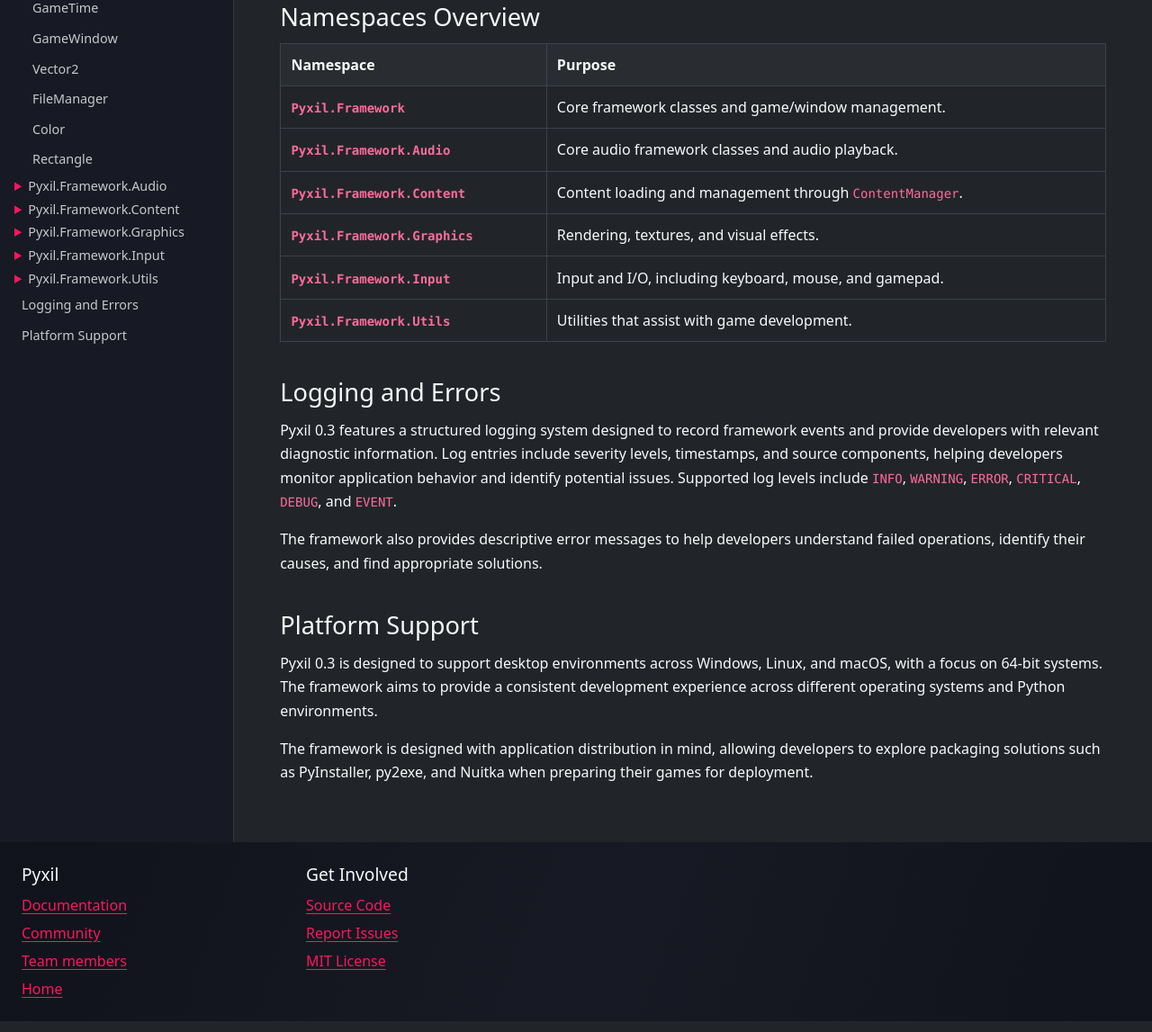
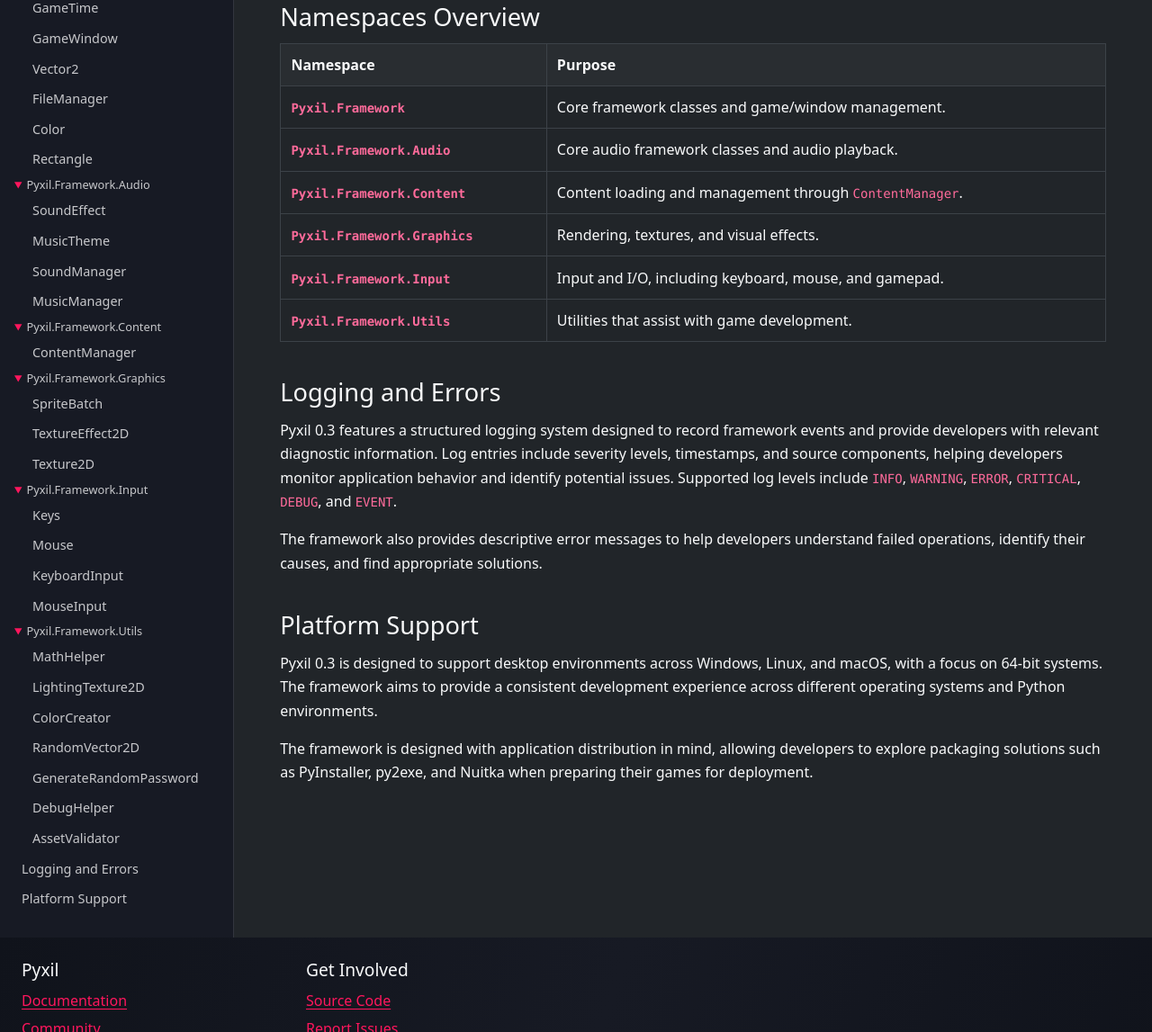
Before and after one commit to 1x1-Studio/Pyxil, a plain HTML site: page docs/docs.html in a window 1280 px wide. Shown: the part 253-1400 px from the top of the page at 90% size. Drawn offline with nearby package versions, Linux system fonts and the light colour scheme.

Commit message:
Update documentation sidebar elements for improved accessibility and styling

```diff
--- a/docs/docs.html
+++ b/docs/docs.html
@@ -48,56 +48,56 @@
                         </details>
                     </li>
                     <li>
-                        <details onsuspend="">
+                        <details class="learn-sidebar__namespace" open>
                             <summary>Pyxil.Framework.Audio</summary>
                             <ul>
-                                <li>SoundEffect</li>
-                                <li>MusicTheme</li>
-                                <li>SoundManager</li>
-                                <li>MusicManager</li>
+                                <li><a href="#">SoundEffect</a></li>
+                                <li><a href="#">MusicTheme</a></li>
+                                <li><a href="#">SoundManager</a></li>
+                                <li><a href="#">MusicManager</a></li>
                             </ul>
                         </details>
                     </li>
                     <li>
-                        <details onsuspend="">
+                        <details class="learn-sidebar__namespace" open>
                             <summary>Pyxil.Framework.Content</summary>
                             <ul>
-                                <li>ContentManager</li>
+                                <li><a href="#">ContentManager</a></li>
                             </ul>
                         </details>
                     </li>
                     <li>
-                        <details onsuspend="">
+                        <details class="learn-sidebar__namespace" open>
                             <summary>Pyxil.Framework.Graphics</summary>
                             <ul>
-                                <li>SpriteBatch</li>
-                                <li>TextureEffect2D</li>
-                                <li>Texture2D</li>
+                                <li><a href="#">SpriteBatch</a></li>
+                                <li><a href="#">TextureEffect2D</a></li>
+                                <li><a href="#">Texture2D</a></li>
                             </ul>
                         </details>
                     </li>
                     <li>
-                        <details onsuspend="">
+                        <details class="learn-sidebar__namespace" open>
                             <summary>Pyxil.Framework.Input</summary>
                             <ul>
-                                <li>Keys</li>
-                                <li>Mouse</li>
-                                <li>KeyboardInput</li>
-                                <li>MouseInput</li>
+                                <li><a href="#">Keys</a></li>
+                                <li><a href="#">Mouse</a></li>
+                                <li><a href="#">KeyboardInput</a></li>
+                                <li><a href="#">MouseInput</a></li>
                             </ul>
                         </details>
                     </li>
                     <li>
-                        <details onsuspend="">
+                        <details class="learn-sidebar__namespace" open>
                             <summary>Pyxil.Framework.Utils</summary>
                             <ul>
-                                <li>MathHelper</li>
-                                <li>LightingTexture2D</li>
-                                <li>ColorCreator</li>
-                                <li>RandomVector2D</li>
-                                <li>GenerateRandomPassword</li>
-                                <li>DebugHelper</li>
-                                <li>AssetValidator</li>
+                                <li><a href="#">MathHelper</a></li>
+                                <li><a href="#">LightingTexture2D</a></li>
+                                <li><a href="#">ColorCreator</a></li>
+                                <li><a href="#">RandomVector2D</a></li>
+                                <li><a href="#">GenerateRandomPassword</a></li>
+                                <li><a href="#">DebugHelper</a></li>
+                                <li><a href="#">AssetValidator</a></li>
                             </ul>
                         </details>
                     </li>
--- a/docs/styles/learn_components.css
+++ b/docs/styles/learn_components.css
@@ -69,6 +69,12 @@
 
 .learn-sidebar summary::marker {
     color: var(--brand-color);
+}
+
+.learn-sidebar__namespace,
+.learn-sidebar__namespace summary,
+.learn-sidebar__namespace li {
+    font-size: 0.8rem;
 }
 
 .learn-content {
```
